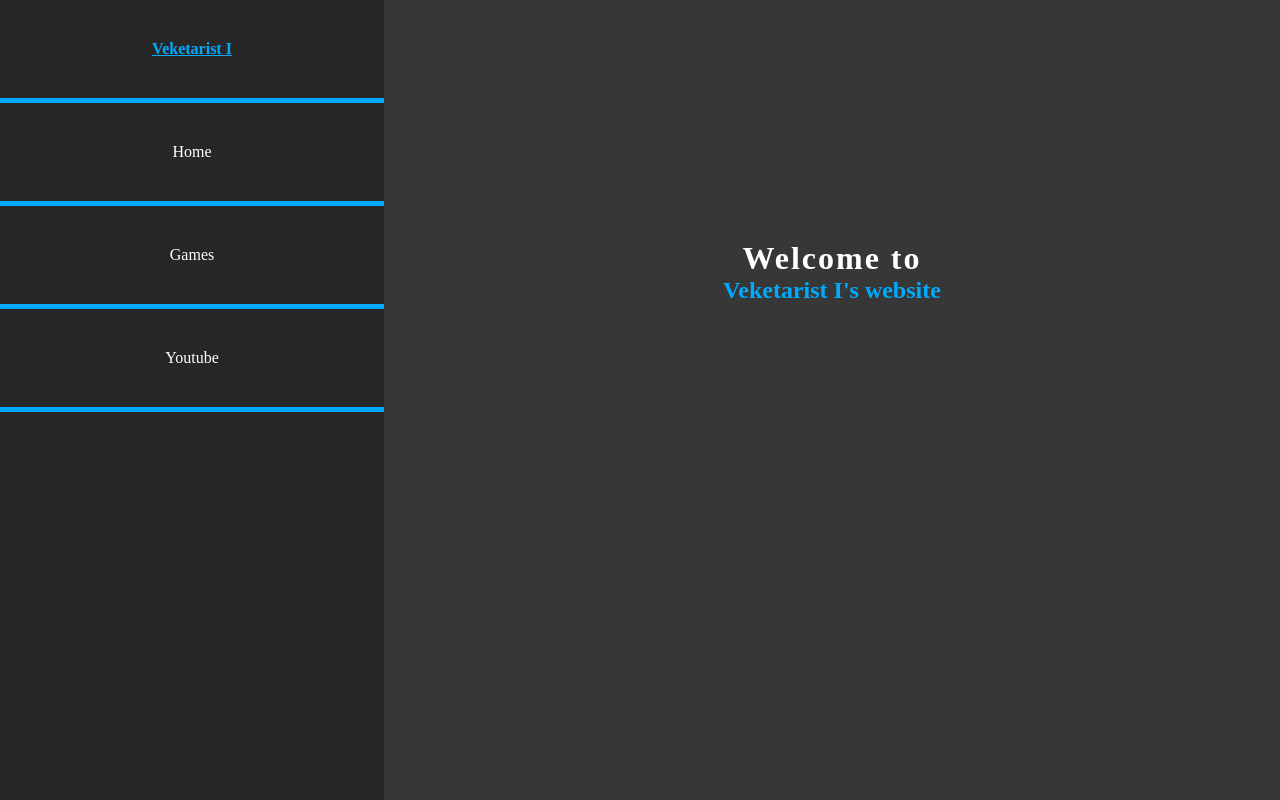
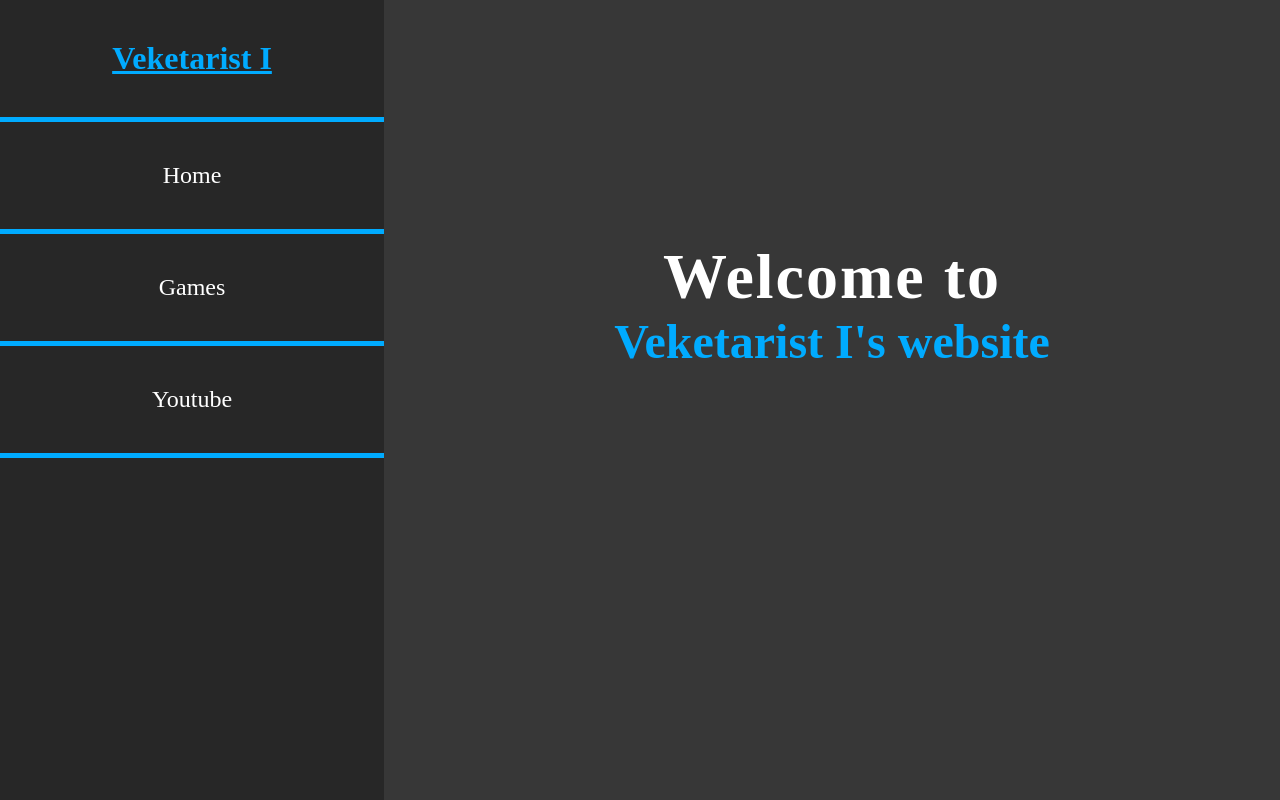
Before and after one commit to Veketaristi/Veketarist-I.github.io, a plain HTML site: page index.html in a window 1280 px wide. Drawn offline with Linux system fonts and the light colour scheme.

Commit message:
Update index.html

```diff
--- a/index.html
+++ b/index.html
@@ -157,6 +157,18 @@
                 margin-bottom: 0px;
                 padding-bottom: 0px;
             }
+            h1 {
+                font-size: 64px;
+            }
+            h2 {
+                font-size: 48px;
+            }
+            h4 {
+                font-size: 32px;
+            }
+            li {
+                font-size: 24px;
+            }
                     </style>
                 </body>
             </html>
```
